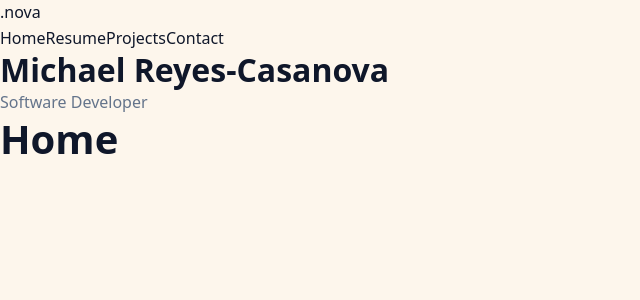
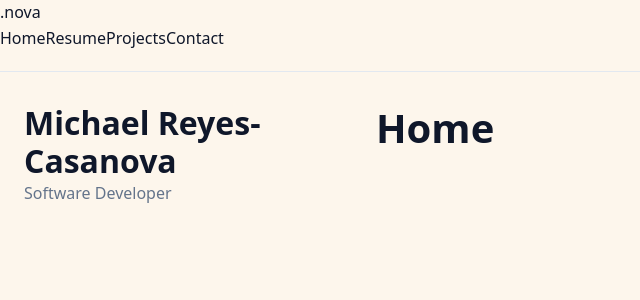
Before and after one commit to MikeReyes102/dev-portfolio, a React (Vite) app: page / in a window 1280 px wide. Shown: the top 300 px of the page, without its empty margins (0-640 px from the left). Built offline with nearby package versions, Linux system fonts and the light colour scheme.

Commit message:
app header llayout styles in place

```diff
--- a/src/components/header/AppHeader.jsx
+++ b/src/components/header/AppHeader.jsx
@@ -9,7 +9,7 @@ export default function AppHeader() {
   ];
 
   return (
-    <header>
+    <header className="app-header">
       <div className="logo">.nova</div>
 
       <nav>
--- a/src/layouts/AppLayout.jsx
+++ b/src/layouts/AppLayout.jsx
@@ -2,6 +2,8 @@ import { Outlet } from "react-router-dom";
 
 import AppHeader from "../components/header/AppHeader";
 import ProfileSidebar from "../components/sidebar/ProfileSidebar";
+
+import "../styles/layout.css";
 
 export default function AppLayout() {
   return (
@@ -9,13 +11,13 @@ export default function AppLayout() {
       <AppHeader />
 
       <main className="app-layout">
-
-        <ProfileSidebar />
+        <aside className="profile-sidebar">
+          <ProfileSidebar />
+        </aside>
 
         <section className="page-content">
           <Outlet />
         </section>
-
       </main>
     </>
   );
--- a/src/styles/layout.css
+++ b/src/styles/layout.css
@@ -0,0 +1,67 @@
+/* ======================================================
+   APP LAYOUT
+====================================================== */
+
+/* Header */
+
+.app-header {
+  position: sticky;
+  top: 0;
+  z-index: 100;
+
+  height: 72px;
+
+  background: var(--color-bg);
+  border-bottom: 1px solid var(--color-border);
+}
+
+/* Main Application Layout */
+
+.app-layout {
+  display: grid;
+  grid-template-columns: 320px 1fr;
+  gap: var(--space-6);
+
+  max-width: var(--container-width);
+  margin: 0 auto;
+  padding: var(--space-6) var(--container-padding);
+}
+
+/* Sidebar */
+
+.profile-sidebar {
+  position: sticky;
+  top: calc(72px + var(--space-6));
+
+  align-self: start;
+}
+
+/* Page Content */
+
+.page-content {
+  min-width: 0;
+}
+
+/* Every page should stack naturally */
+
+.page-content > * {
+  display: flex;
+  flex-direction: column;
+  gap: var(--space-6);
+}
+
+/* ======================================================
+   RESPONSIVE
+====================================================== */
+
+@media (max-width: 992px) {
+
+  .app-layout {
+    grid-template-columns: 1fr;
+  }
+
+  .profile-sidebar {
+    position: static;
+  }
+
+}
```
